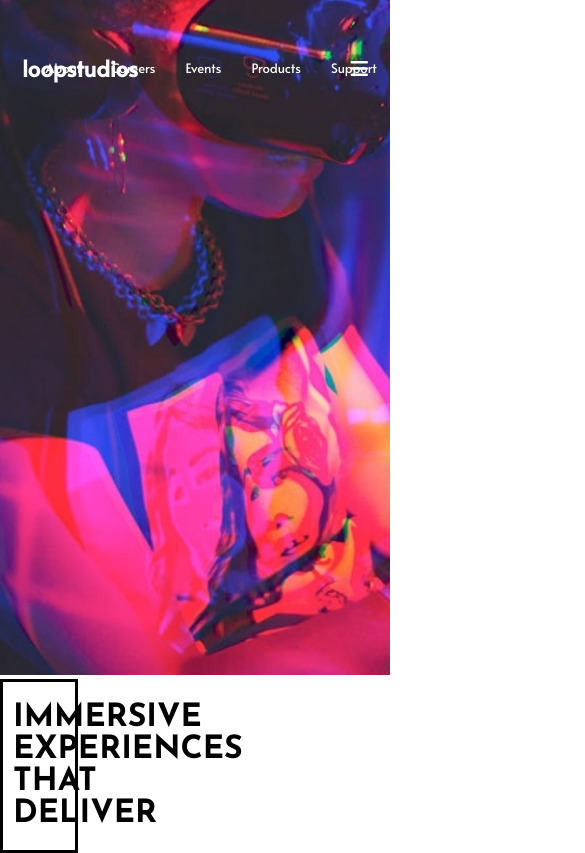
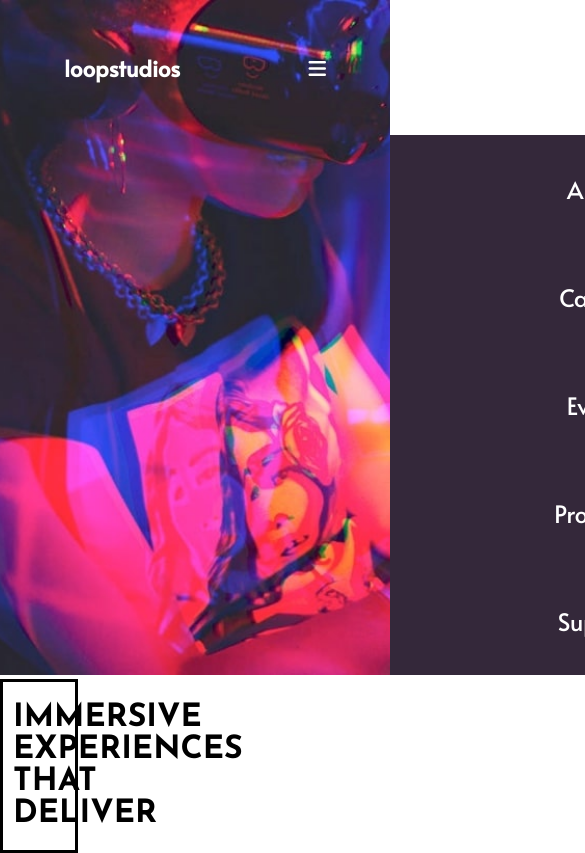
Before and after one commit to HeatherHerries/LoopStudios, a React (Create React App) app: page / in a window 390 px wide. Shown: the top 853 px of the page, 585 px wide, since content can reach past the window. Built offline with nearby package versions, Linux system fonts and the light colour scheme.

Commit message:
Fixed UseState

```diff
--- a/src/components/Hero.js
+++ b/src/components/Hero.js
@@ -10,15 +10,7 @@ function Hero() {
     menuToggle(!menuOpen);
   };
 
-  const renderClassName = () => {
-    let className = 'menu';
 
-    if (menuOpen) {
-      className += 'active'
-    }
-
-    return className
-  }
 
   return (
     <div className='container'>
@@ -26,7 +18,7 @@ function Hero() {
         <div className='logo'>
           <h1>loopstudios</h1>
         </div>
-        <ul className={renderClassName()}>
+        <ul className={`menu${menuOpen ? ' active'  : ''}`}>
           <li className='link'><a href="#">About</a></li>
           <li className='link'><a href="#">Careers</a></li>
           <li className='link'><a href="#">Events</a></li>
--- a/src/styles/Hero.css
+++ b/src/styles/Hero.css
@@ -60,9 +60,30 @@ img {
 }
 
 @media screen and (max-width: 700px) {
+  body {
+    overflow-x: hidden;
+  }
   .hamburger {
     display: block;
   }
 
+  .menu {
+    position: absolute;
+    right: 0px;
+    display: flex;
+    flex-direction: column;
+    height: 64vh;
+    align-items: center;
+    width: 100%;
+    top: 16vh;
+    justify-content: space-around;
+    margin-right: 0;
+    background-color: #34283A;
+    font-size: 24px;
+    transform: translateX(100%);
+  }
 
+  .active {
+    transform: translateX(0%);
+  }
 }
```
